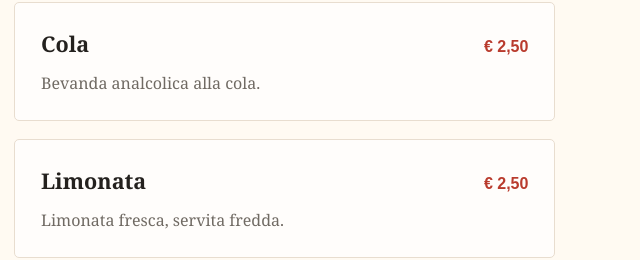
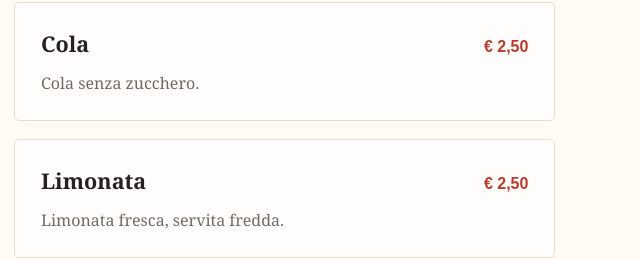
Before and after one commit to Leonardogandini-2008/progetto-pizzeria, a plain HTML site: page index.html in a window 1280 px wide. Shown: the part 2350-2610 px from the top of the page, 635-1275 px from the left. Drawn offline with Linux system fonts and the light colour scheme.

Commit message:
Aggiorna la descrizione della Cola senza zucchero

```diff
--- a/index.html
+++ b/index.html
@@ -89,7 +89,7 @@
         </article>
         <article class="menu-card">
           <div class="item-top"><h3>Cola</h3><span class="price">€ 2,50</span></div>
-          <p>Bevanda analcolica alla cola.</p>
+          <p>Cola senza zucchero.</p>
         </article>
         <article class="menu-card">
           <div class="item-top"><h3>Succo di frutta</h3><span class="price">€ 2,50</span></div>
```
